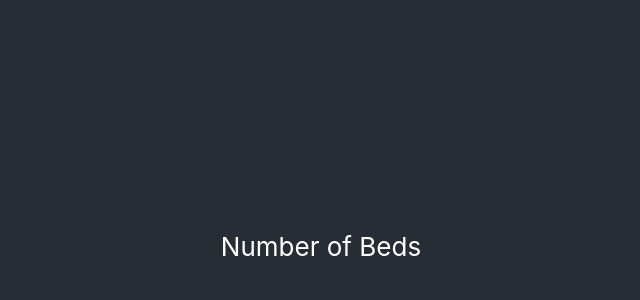
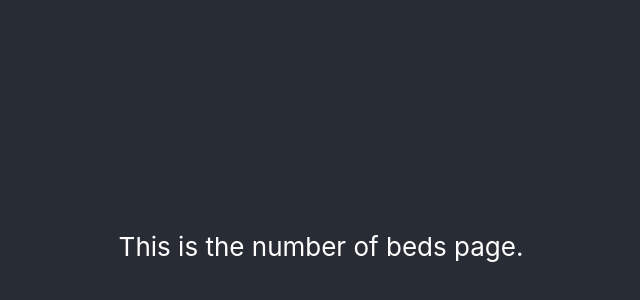
Before and after one commit to Shuzhengz/shelter-finder-2020, a React (Create React App) app: page /numberofbeds in a window 1280 px wide. Shown: the part 154-454 px from the top of the page, without its empty margins (319-959 px from the left). Built offline with nearby package versions, Linux system fonts and the light colour scheme.

Commit message:
Moved new pages to src folder

```diff
--- a/src/Map.js
+++ b/src/Map.js
@@ -2,7 +2,7 @@ import React from 'react'
 
 const Map = (props) => {
     return (
-        <p>Here's the map.</p>
+         <p>This is the map page.</p>
     )
 }
 
--- a/src/NumberOfBeds.js
+++ b/src/NumberOfBeds.js
@@ -2,7 +2,7 @@ import React from 'react'
 
 const NumberOfBeds = (props) => {
     return (
-        <p>Number of Beds</p>
+         <p>This is the number of beds page.</p>
     )
 }
 
```
Also changed, not shown: Map.js (deleted, +0 -9 lines), NumberOfBeds.js (deleted, +0 -9 lines), src/Help.js (renamed from Help.js), src/LandingPage.js (renamed from LandingPage.js), src/Settings.js (renamed from Settings.js).
